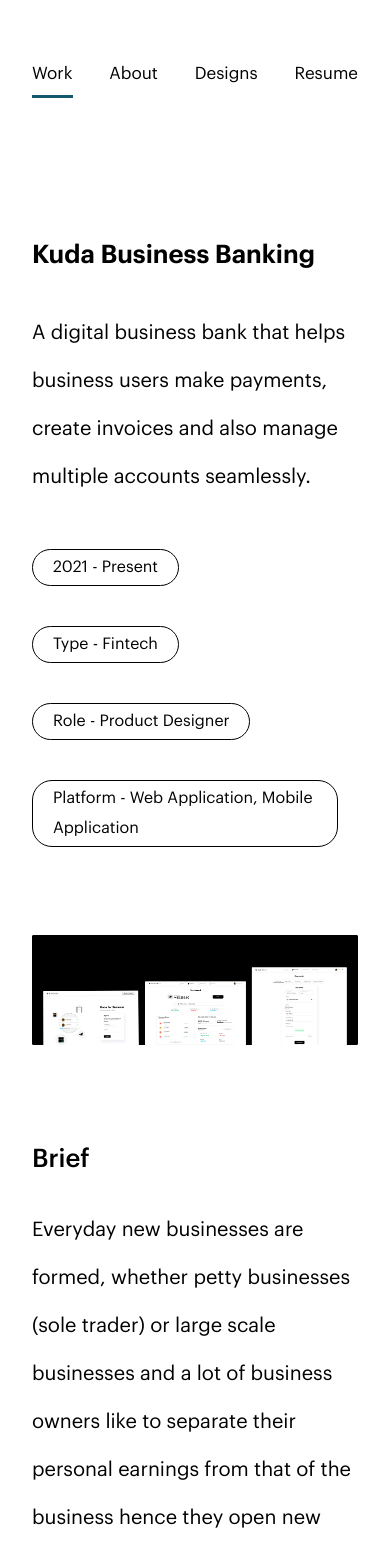
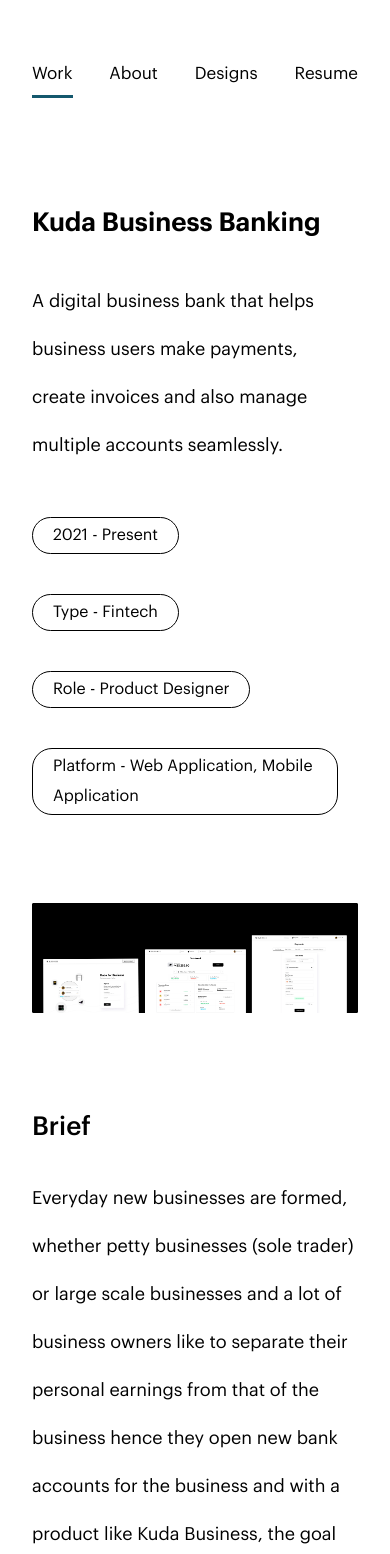
Before and after one commit to Sideshow-Charles/Kolawole-Porfolio, a Nuxt app: page /kuda-business-banking in a window 390 px wide. Shown: the part 63-1617 px from the top of the page. Built offline with nearby package versions, Linux system fonts and the light colour scheme.

Commit message:
reduced font size on kuda page

```diff
--- a/pages/kuda-business-banking.vue
+++ b/pages/kuda-business-banking.vue
@@ -209,7 +209,7 @@
   /* justify-content: space-between; */
   max-width: 109.2rem;
   margin: 0 auto;
-  padding-top: 7rem;
+  padding-top: 5rem;
   padding-bottom: 5rem;
   padding-left: 128px;
   padding-right: 128px;
@@ -705,13 +705,13 @@
 
 @media screen and (max-width: 540px) {
   .product__header {
-    font-size: 25.5px;
+    font-size: 26px;
     font-weight: 300;
     line-height: 50px;
   }
 
   .product__text {
-    font-size: 20px;
+    font-size: 18px;
     font-weight: 300;
     line-height: 48px;
   }
@@ -721,18 +721,18 @@
   }
 
   .product__brief__header {
-    font-size: 25.5px;
+    font-size: 26px;
     font-weight: 300;
   }
 
   .product__brief__text {
-    font-size: 20px;
+    font-size: 18px;
     font-weight: 300;
     line-height: 48px;
   }
 
   .product__challenge__header {
-    font-size: 25.5px;
+    font-size: 26px;
     font-weight: 300;
   }
 
@@ -748,23 +748,23 @@
   } */
 
   .product__role__header {
-    font-size: 25.5px;
+    font-size: 26px;
     font-weight: 300;
   }
 
   .product__role__text {
-    font-size: 20px;
+    font-size: 18px;
     font-weight: 300;
     line-height: 48px;
   }
 
   .sub-product__role__header {
-    font-size: 25.5px;
+    font-size: 26px;
     font-weight: 300;
   }
 
   .sub-product__role__text {
-    font-size: 20px;
+    font-size: 18px;
     font-weight: 300;
     line-height: 48px;
   }
@@ -779,12 +779,12 @@
   }
 
   .product-target__audience__header {
-    font-size: 25.5px;
+    font-size: 26px;
     font-weight: 300;
   }
 
   .product-target__audience__text {
-    font-size: 20px;
+    font-size: 18px;
     font-weight: 300;
     line-height: 48px;
   }
@@ -795,12 +795,12 @@
   }
 
   .product__solution__header {
-    font-size: 25.5px;
+    font-size: 26px;
     font-weight: 300;
   }
 
   .product__solution__text {
-    font-size: 20px;
+    font-size: 18px;
     font-weight: 300;
     line-height: 48px;
   }
```
